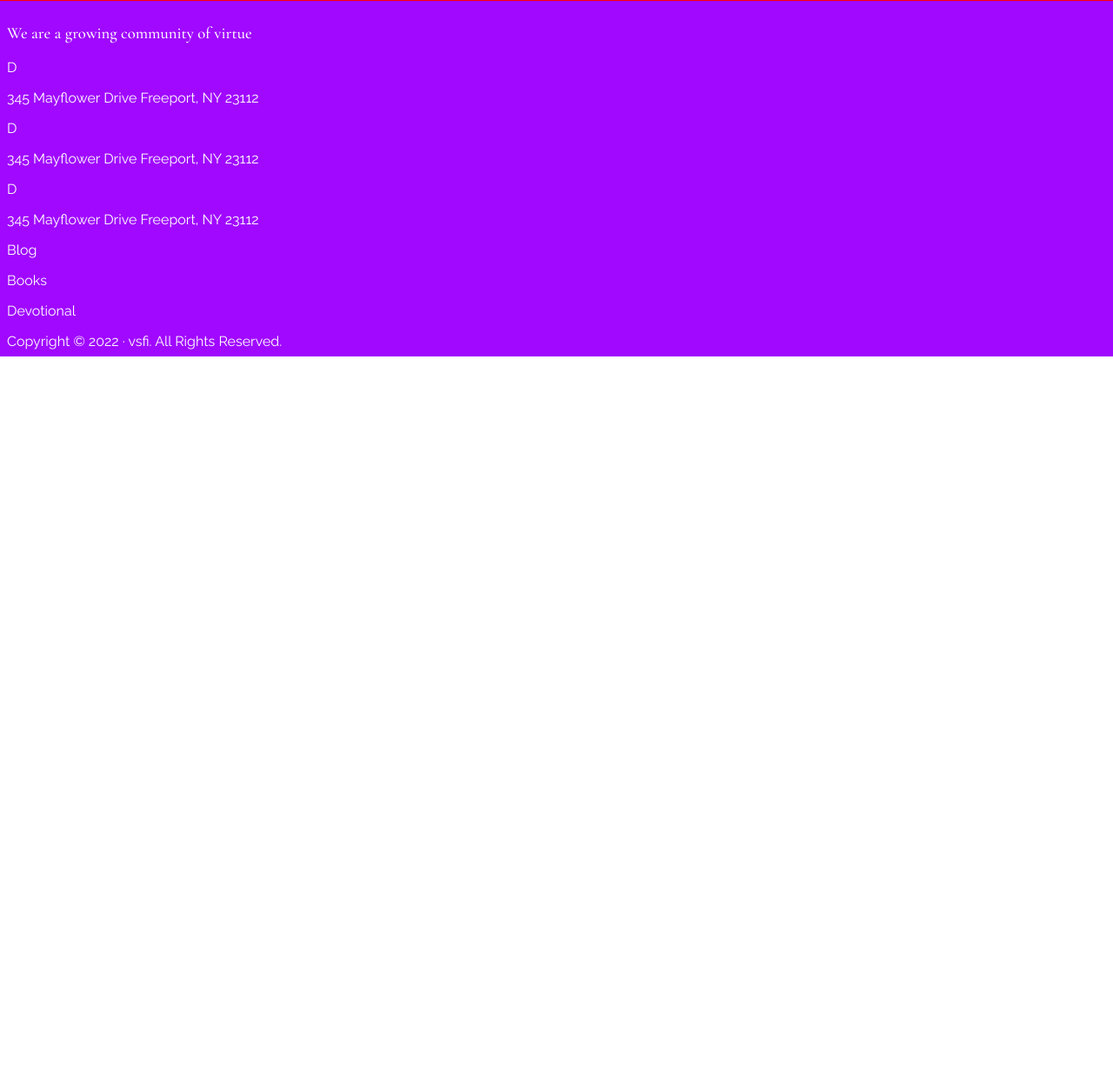
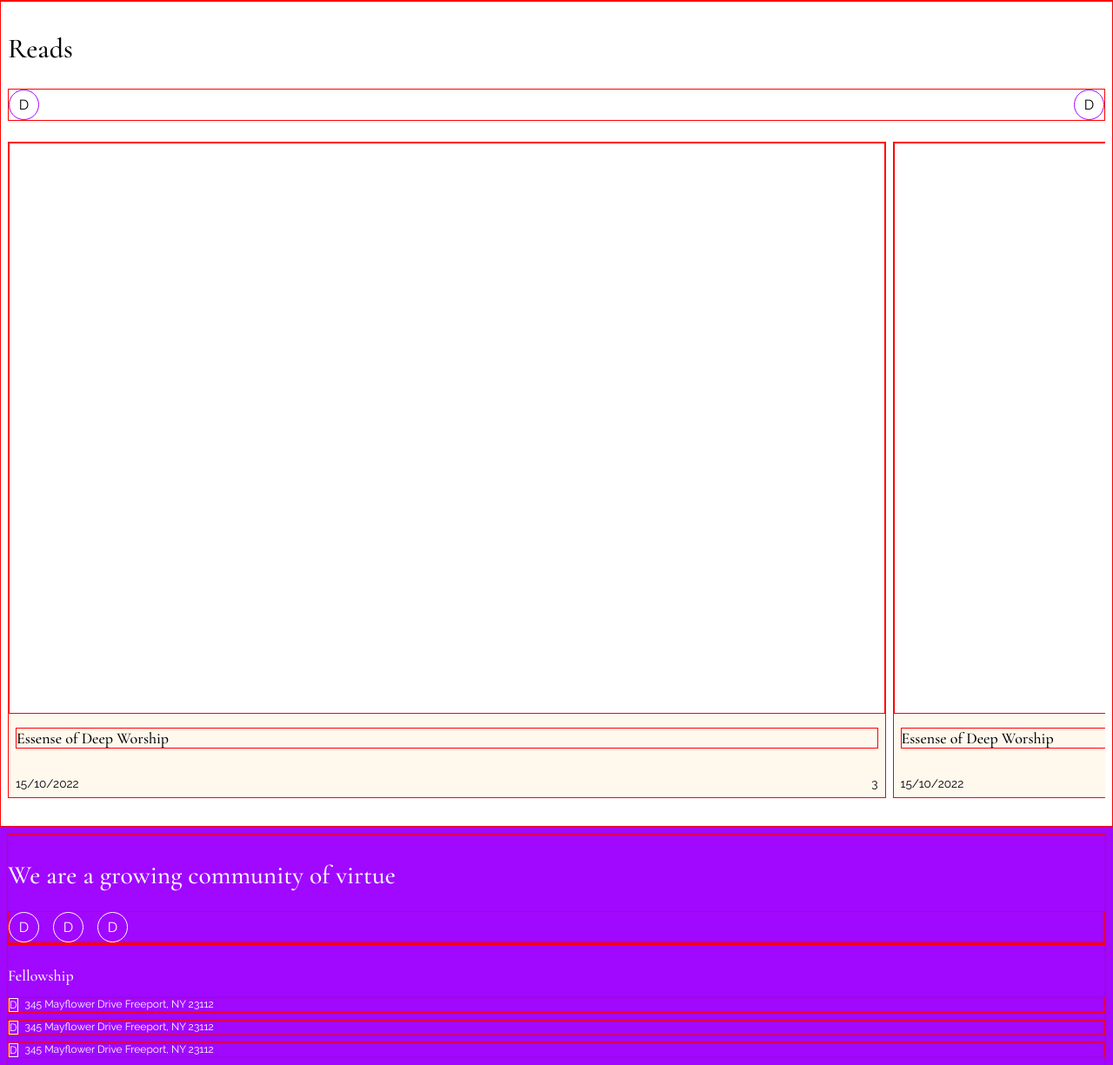
Before and after one commit to preciousnwaoha/vsfi-website, a Gatsby site: page / in a window 1280 px wide. Shown: the part 3023-4248 px from the top of the page at 87% size. Before the commit the page ends 3433 px from the top, so only its background shows below. Built offline with nearby package versions, Linux system fonts and the light colour scheme; Gatsby itself is replaced by a stand-in of ours.

Commit message:
Designed Footer Skeleton and Added Blogs Section

```diff
--- /dev/null
+++ b/src/components/Blogs/Blogs.js
@@ -0,0 +1,160 @@
+import React, { useState } from "react"
+import HorizontalScrollingElement from "../Layout/HorizontalScrollingElement"
+import styled from "styled-components"
+
+const DEFAULT_BLOGS = [
+  {
+    id: "b1",
+    title: "Essense of Deep Worship",
+    views: 3,
+    createdAt: "15/10/2022",
+    content:
+      "Essense of Deep Worship Essense of Deep Worship Essense of Deep Worship ssense of Deep Worship Essense of Deep Worship Essense of Deep Worship Essense of Deep Worship Essense of Deep Worship",
+  },
+  {
+    id: "b2",
+    title: "Essense of Deep Worship",
+    views: 3,
+    createdAt: "15/10/2022",
+    content:
+      "Essense of Deep Worship Essense of Deep Worship Essense of Deep Worship ssense of Deep Worship Essense of Deep Worship Essense of Deep Worship Essense of Deep Worship Essense of Deep Worship",
+  },
+  {
+    id: "b3",
+    title: "Essense of Deep Worship",
+    views: 3,
+    createdAt: "15/10/2022",
+    content:
+      "Essense of Deep Worship Essense of Deep Worship Essense of Deep Worship ssense of Deep Worship Essense of Deep Worship Essense of Deep Worship Essense of Deep Worship Essense of Deep Worship",
+  },
+]
+
+const Blogs = () => {
+  const [scroll, setScroll] = useState({
+    isScroll: false,
+    dir: "none",
+    scrollDist: 100,
+  })
+
+  const leftScrollHandler = () => {
+    setScroll({ isScroll: true, dir: "left", scrollDist: 100 })
+  }
+
+  const rightScrollHandler = () => {
+    setScroll({ isScroll: true, dir: "right", scrollDist: 100 })
+  }
+
+  const handleKeyDownLeft = ev => {
+    // check keys if you want
+    if (ev.keyCode == 13) {
+      this.focus()
+    }
+  }
+
+  const handleKeyDownRight = ev => {
+    // check keys if you want
+    if (ev.keyCode == 14) {
+      this.focus()
+    }
+  }
+
+  // non interact error.
+
+  return (
+    <BlogsStyled>
+      <h2>Reads</h2>
+      <div className="controls">
+        <div onClick={leftScrollHandler} onKeyDown={handleKeyDownLeft}>
+          D
+        </div>
+        <div onClick={rightScrollHandler} onKeyDown={handleKeyDownRight}>
+          D
+        </div>
+      </div>
+      <HorizontalScrollingElement scroll={scroll}>
+        {DEFAULT_BLOGS.map((blog, index) => {
+          return (
+            <div key={blog.id} className={"blog"}>
+              <div className="image"></div>
+              <div className="text">
+                <h4>{blog.title}</h4>
+                <div className="date-view">
+                  <p className="date">{blog.createdAt}</p>
+                  <p className="views">{blog.views}</p>
+                </div>
+              </div>
+            </div>
+          )
+        })}
+      </HorizontalScrollingElement>
+    </BlogsStyled>
+  )
+}
+
+export const BlogsStyled = styled.section`
+  border: 1px solid red;
+  padding: 0.5rem;
+
+  .controls {
+    display: flex;
+    border: 1px solid red;
+    justify-content: space-between;
+    align-items: center;
+  }
+
+  .controls div {
+    border: 1px solid var(--primary-700);
+    border-radius: 50%;
+    width: 35px;
+    height: 35px;
+    line-height: 35px;
+    text-align: center;
+    display: flex;
+    align-items: center;
+    justify-content: center;
+    cursor: pointer;
+  }
+
+  .blog {
+    width: 80%;
+    min-width: 80%;
+    border: 1px solid red;
+    margin-right: 0.5rem;
+    background: var(--secondary-400);
+    cursor: pointer;
+  }
+
+  .blog:last-of-type {
+    margin-right: 0;
+  }
+
+  .image {
+    padding-top: 65%;
+    border: 1px solid red;
+    background: var(--light-700);
+  }
+
+  .text {
+    padding: 0.5rem;
+  }
+
+  .text h4 {
+    border: 1px solid red;
+    margin: 0.5rem 0;
+    margin-bottom: 2rem;
+    font-size: 1.125rem;
+  }
+
+  .text .date-view {
+    display: flex;
+    justify-content: space-between;
+    margin: 0;
+  }
+
+  .text .date-view p {
+    margin: 0;
+    font-size: 0.85rem;
+  }
+`
+
+export default Blogs
--- a/src/components/HomeComps/Meeting.js
+++ b/src/components/HomeComps/Meeting.js
@@ -17,7 +17,7 @@ const Meeting = () => {
             <div className='location'>
                 <p>At Jos Street 3rd Avenue Gwarimpa Abuja</p>
                 <div className='map'>
-                    <StaticImage src="../../images/maps.webp" alt="A Map" layout='fullWidth' placeholder="blurred" />
+                    <StaticImage src="../../images/maps.webp" alt="A Map" layout='fullWidth' placeholder="blurred"  />
                 </div>
             </div>
 
--- a/src/components/Layout/Footer.js
+++ b/src/components/Layout/Footer.js
@@ -6,11 +6,16 @@ const Footer = () => {
     <FooterStyled>
 
       <section>
-        <div className='socials'>
+        <div className='h3-socials'>
           <h3>We are a growing community of virtue</h3>
-
+          <div className="socials">
+            <span>D</span>
+            <span>D</span>
+            <span>D</span>
+          </div>
         </div>
         <div className="fellowship">
+          <h4>fellowship</h4>
           <div>
             <span>D</span><p>345 Mayflower Drive Freeport, NY 23112</p>
           </div>
@@ -22,6 +27,7 @@ const Footer = () => {
           </div>
         </div>
         <div className='resources'>
+          <h4>resources</h4>
             <p>Blog</p>
             <p>Books</p>
             <p>Devotional</p>
@@ -32,7 +38,7 @@ const Footer = () => {
       <div className="copyright">
       Copyright © {new Date().getFullYear()} &middot;
           {` `}
-          <a href="https://www.gatsbyjs.com">vsfi.</a> All Rights Reserved.
+          <a href="https://www.gatsbyjs.com">vsfi.</a> <span> All Rights Reserved.</span>
       </div>
 
     </FooterStyled>
@@ -44,9 +50,101 @@ export const FooterStyled = styled.footer`
   width: 100%;
   background: var(--primary-700);
   color: var(--text-white-700);
-  padding: 0.5rem;
 
 
+  section {
+    padding: 0.5rem;
+    padding-bottom: 1.5rem;
+  }
+
+
+
+  h4 {
+    font-size: 1.125rem;
+    margin-bottom: 0.85rem;
+   text-transform: capitalize;
+  }
+
+  .h3-socials {
+    border: 1px solid red;
+
+  }
+
+  .h3-socials h3 {
+    /* font-size: 2rem; */
+    margin-bottom: 1.5rem;
+  }
+
+  .socials {
+    border: 1px solid red;
+    display: inline-block;
+    display: flex;
+
+  }
+
+  .socials span {
+    border: 1px solid white;
+    display: flex;
+    width: 35px;
+    height: 35px;
+    align-items: center;
+    justify-content: center;
+    line-height: 40px;
+    text-align: center;
+    border-radius: 50%;
+    margin-right: 1rem;
+  }
+
+  .fellowship {
+    border: 1px solid red;
+  }
+
+  .fellowship div {
+    border: 1px solid red;
+    margin-bottom: 0.5rem;
+    display: flex;
+    align-items: flex-start;
+  }
+
+
+
+  .fellowship div p, .fellowship div span, .resources p {
+    display: inline-block;
+    margin: 0;
+    font-size: 0.75rem;
+  }
+
+  .fellowship div span {
+    display: inline-block;
+    border: 1px solid white;
+    margin-right: 0.5rem;
+  }
+
+  .resources {
+    display: flex;
+    flex-direction: column;
+  }
+  .resources p {
+    margin-bottom: 0.5rem;
+  }
+
+  .copyright {
+    border: 1px solid red;
+    font-size: 0.6rem;
+    text-align: center;
+    padding: 0.5rem;
+  }
+
+  .copyright a {
+    font-size: inherit;
+    text-decoration: underline;
+  }
+
+  .copyright span {
+    font-size: 0.65rem;
+    display: inline-block;
+    margin-left: 0.25rem;
+  }
 `
 
 export default Footer
--- a/src/components/Layout/GlobalStyles.js
+++ b/src/components/Layout/GlobalStyles.js
@@ -1,30 +1,31 @@
-import { createGlobalStyle} from 'styled-components';
+import { createGlobalStyle } from "styled-components"
 
 export const GlobalStyles = createGlobalStyle`
 
 @import url('https://fonts.googleapis.com/css2?family=Cormorant+Garamond:wght@400;500;600;700&family=Raleway:ital,wght@0,100;0,200;0,300;0,400;0,500;0,600;0,700;0,800;1,200;1,300;1,400;1,500;1,600;1,700&display=swap');
 
 :root {
-    --primary-700: ${({theme}) => theme.primary700};
-    --primary-400: ${({theme}) => theme.primary400};
-    --secondary-700: ${({theme}) => theme.secondary700};
-    --secondary-400: ${({theme}) => theme.secondary400};
-    --text-black-700: ${({theme}) => theme.textblack700};
-    --text-black-400: ${({theme}) => theme.textblack400};
-    --text-white-700: ${({theme}) => theme.textwhite700};
-    --text-white-400: ${({theme}) => theme.textwhite400};
-    --light-700: ${({theme}) => theme.light700};
-    --light-400: ${({theme}) => theme.light400};
-    --dark-700: ${({theme}) => theme.dark700};
-    --dark-400: ${({theme}) => theme.dark400};
-    --font-1: ${({theme}) => theme.font1};
-    --font-2: ${({theme}) => theme.font2};
+    --primary-700: ${({ theme }) => theme.primary700};
+    --primary-400: ${({ theme }) => theme.primary400};
+    --secondary-700: ${({ theme }) => theme.secondary700};
+    --secondary-400: ${({ theme }) => theme.secondary400};
+    --text-black-700: ${({ theme }) => theme.textblack700};
+    --text-black-400: ${({ theme }) => theme.textblack400};
+    --text-white-700: ${({ theme }) => theme.textwhite700};
+    --text-white-400: ${({ theme }) => theme.textwhite400};
+    --light-700: ${({ theme }) => theme.light700};
+    --light-400: ${({ theme }) => theme.light400};
+    --dark-700: ${({ theme }) => theme.dark700};
+    --dark-400: ${({ theme }) => theme.dark400};
+    --font-1: ${({ theme }) => theme.font1};
+    --font-2: ${({ theme }) => theme.font2};
 }
 
 
 html {
     font-size: 100%;
     box-sizing: border-box;
+}
 
     *, *::after, *::before {
         box-sizing: inherit;
@@ -41,7 +42,17 @@ html {
     h1, h2, h3, h4, h5 {
         font-family: var(--font-1);
         font-weight: 500;
+
     }
+
+    h2 {
+        font-size: 2rem;
+    }
+
+    h3 {
+        font-size: 1.85rem;
+    }
+
     button {
         font-family: inherit;
     }
@@ -50,6 +61,6 @@ html {
         font-family: inherit;
         color: inherit;
     }
-}
+
 
 `
--- a/src/components/Layout/HorizontalScrollingElement.js
+++ b/src/components/Layout/HorizontalScrollingElement.js
@@ -1,10 +1,11 @@
 import React, { useEffect, useRef } from "react";
 import styled from "styled-components";
 
+
+
 const HorizontalScrollingElement = ({
   children,
-  scroll = { isScroll: false, dir: "none" },
-  scrollDist = 100,
+  scroll = { isScroll: false, dir: "none", scrollDist: 100},
   isList = false,
 }) => {
   const scrollElemRef = useRef();
@@ -15,13 +16,13 @@ const HorizontalScrollingElement = ({
       if (scroll.dir === "left") {
         console.log("in if left");
         const slider = scrollElemRef.current;
-        slider.scrollLeft = slider.scrollLeft - scrollDist;
+        slider.scrollLeft = slider.scrollLeft - scroll.scrollDist;
 
       }
       if (scroll.dir === "right") {
         console.log("in if right");
         const slider = scrollElemRef.current;
-        slider.scrollLeft = slider.scrollLeft + scrollDist;
+        slider.scrollLeft = slider.scrollLeft + scroll.scrollDist;
 
       }
     }
--- a/src/pages/index.js
+++ b/src/pages/index.js
@@ -6,6 +6,7 @@ import Seo from "../components/Layout/Seo"
 import WhoWeAre from "../components/HomeComps/WhoWeAre"
 import Meeting from "../components/HomeComps/Meeting"
 import Featured from "../components/HomeComps/Featured"
+import Blogs from "../components/Blogs/Blogs"
 
 const IndexPage = () => {
   return (
@@ -22,6 +23,7 @@ const IndexPage = () => {
       <WhoWeAre />
       <Meeting />
       <Featured />
+      <Blogs />
       </MainStyled>
 
     </Layout>
```
